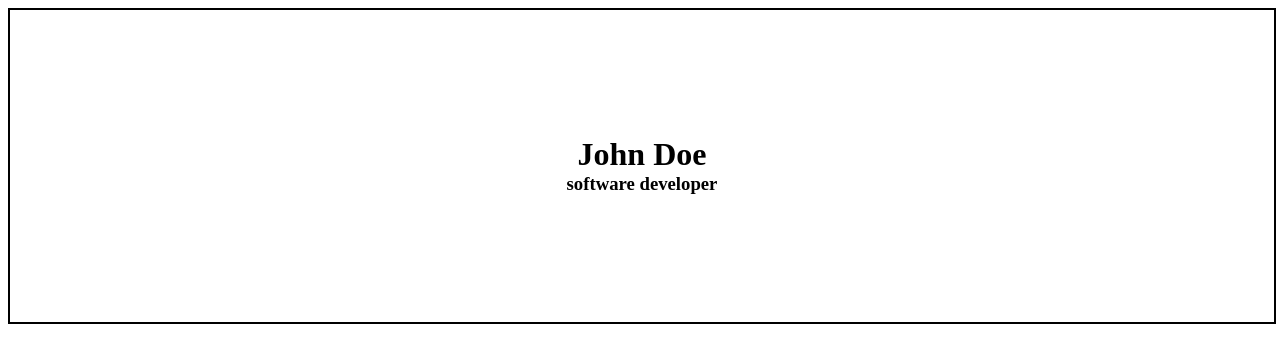
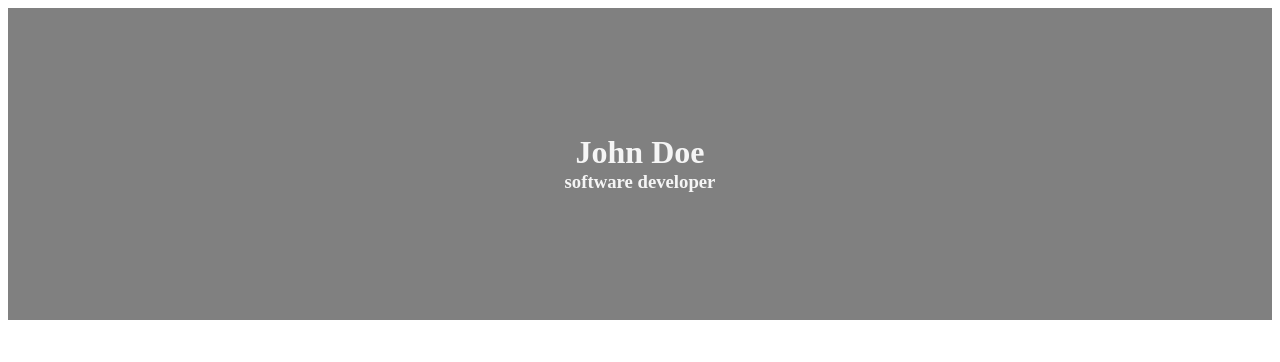
Before and after one commit to danplisetsky/resume-maker, a plain HTML site: page index.html in a window 1280 px wide. Drawn offline with Linux system fonts and the light colour scheme.

Commit message:
small styling changes

```diff
--- a/style.css
+++ b/style.css
@@ -1,10 +1,7 @@
 #header {
     height: 100px;
     width: 100%;
-    background-color: white;
-    border-width: 2px;
-    border-color: black;
-    border-style: solid;
+    background-color: grey;
     display: table;
 }
 
@@ -16,6 +13,7 @@
     text-align: center;
     width: fit-content;
     margin: auto;
+    color: whitesmoke;
 }
 
 /* JS-created elements */
```
